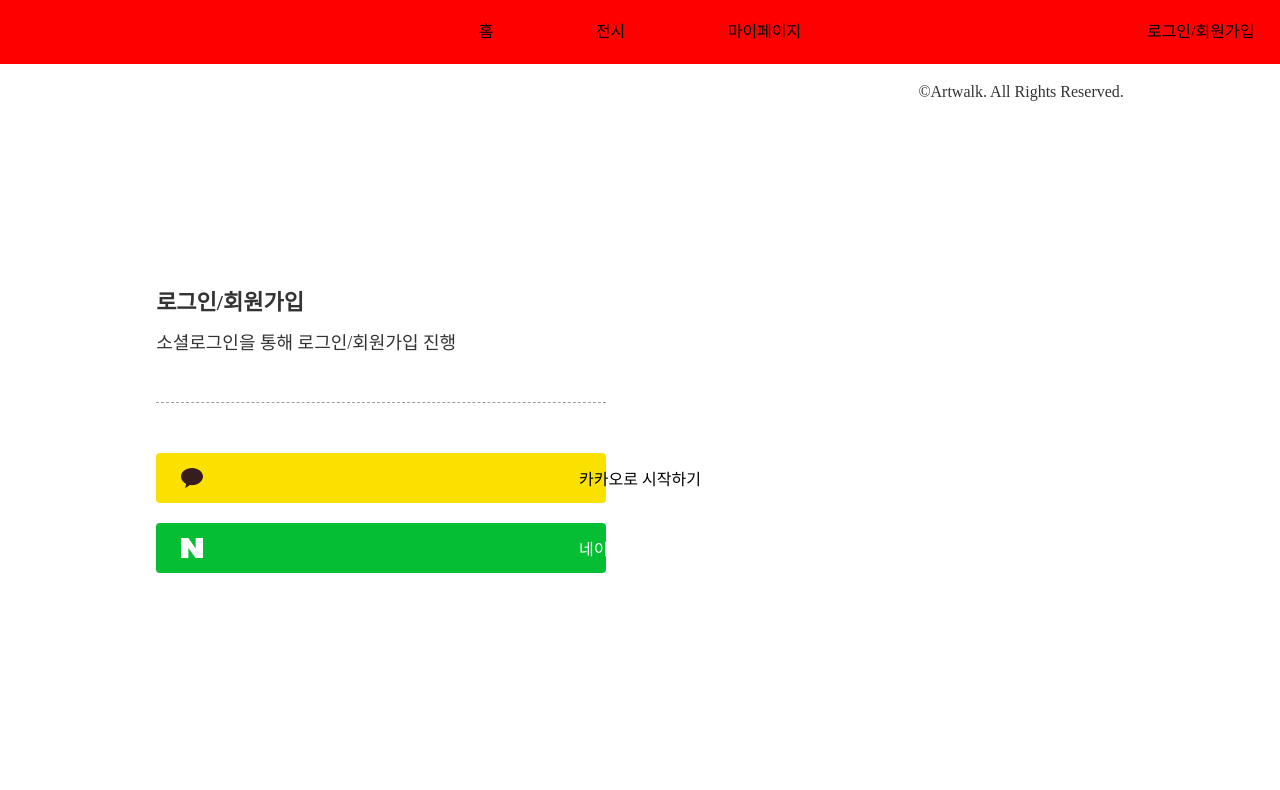
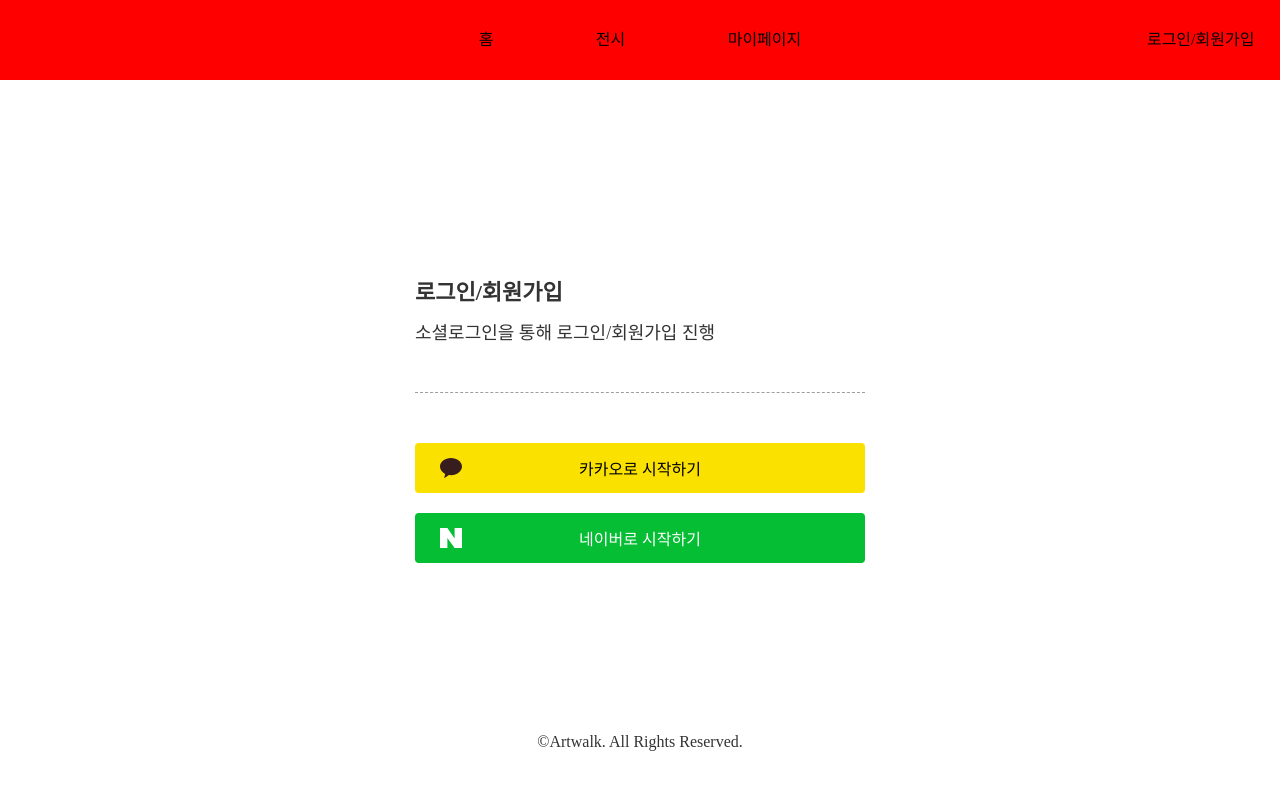
Before and after one commit to 23-2-Media-Project/front, a React (Create React App) app: page /signup in a window 1280 px wide. Shown: the top 790 px of the page. Built offline with nearby package versions, Linux system fonts and the light colour scheme; a web font is replaced by a local one.

Commit message:
html&css: 헤더 높이 변경

```diff
--- a/src/components/common/Header.jsx
+++ b/src/components/common/Header.jsx
@@ -49,7 +49,7 @@ const HeaderWrap = styled.div`
   align-items: center;
   justify-content: center;
   width: 100vw;
-  height: 8vh;
+  height: 80px;
   background-color: red;
   padding: 0 2%;
   box-sizing: border-box;
--- a/src/styles/Signup.scss
+++ b/src/styles/Signup.scss
@@ -1,9 +1,12 @@
 .signup-container {
   display: flex;
+  flex-direction: column;
   width: 100vw;
-  height: 92vh; // header 8vh 뺀 값
+  height: calc(100vh - 80px);
   background-color: #fff;
   color: #333;
+  padding: 50px 55px;
+  box-sizing: border-box;
 
   .content-wrap {
     margin: auto auto;
@@ -30,6 +33,7 @@
 
       .signup-btn {
         cursor: pointer;
+        position: relative;
         display: flex;
         align-items: center;
         height: 50px;
@@ -50,8 +54,9 @@
         }
         .btn-text {
           position: absolute;
+          width: max-content;
           left: 50%;
-          transform: translateX(-50%);
+          transform: translate(-50%);
           font-size: 16px;
           font-weight: 500;
         }
```
